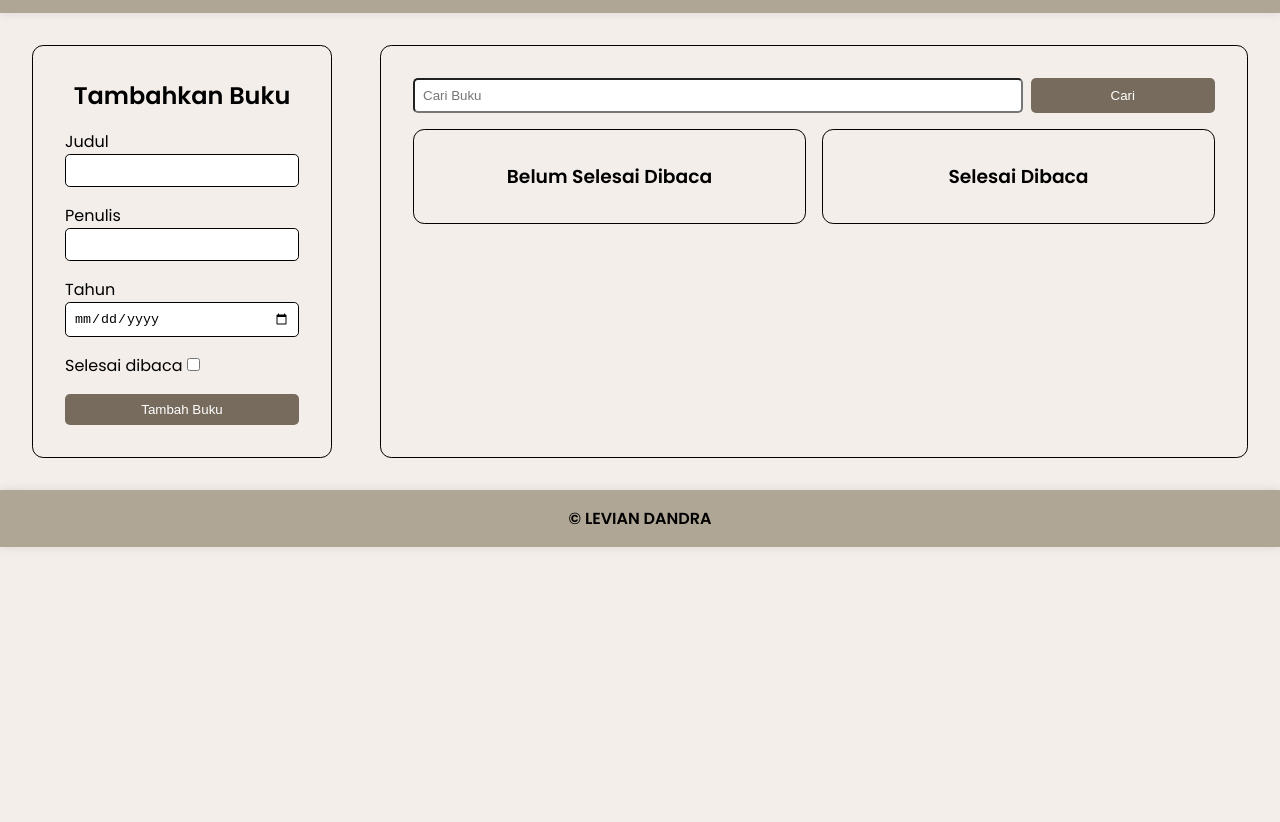
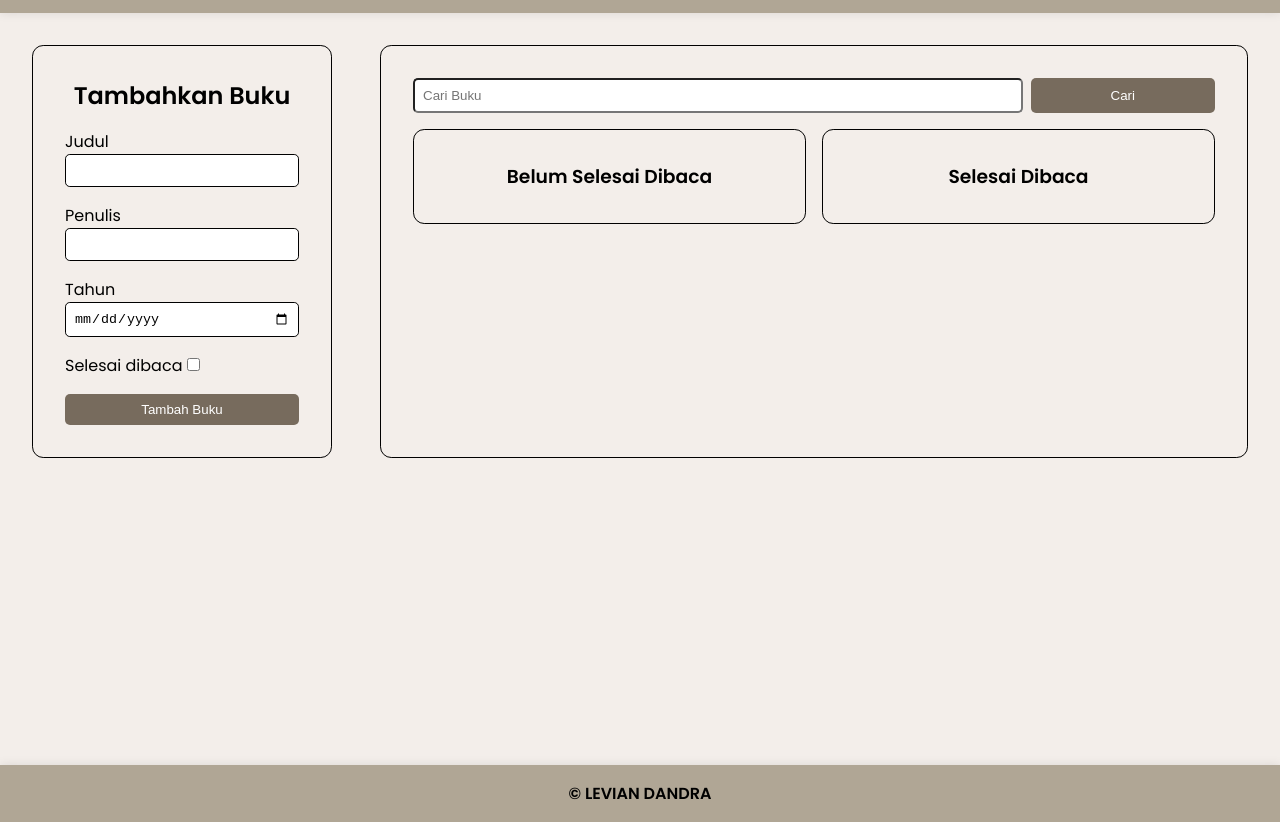
Before and after one commit to 77leviann/ybookshelf, a plain HTML site: page ybookshelf/index.html in a window 1280 px wide. Shown: the part 67-889 px from the top of the page. Before the commit the page ends 800 px from the top, so only its background shows below. Drawn offline with Linux system fonts and the light colour scheme.

Commit message:
Update main.css

```diff
--- a/ybookshelf/src/styles/main.css
+++ b/ybookshelf/src/styles/main.css
@@ -15,6 +15,10 @@
     padding: 0;
     margin: 0;
     box-sizing: border-box;
+}
+
+main {
+    min-height: 90vh;
 }
 
 body {
```
